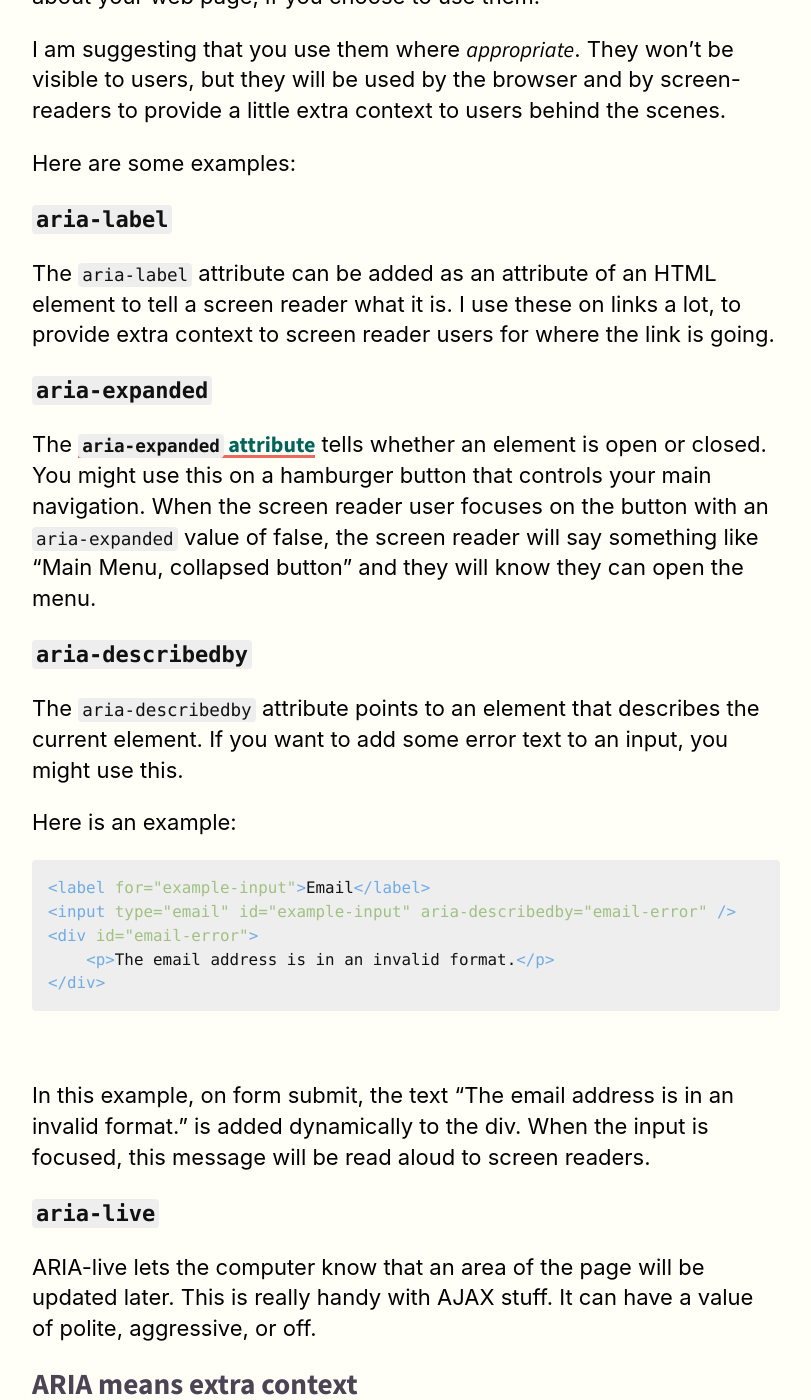
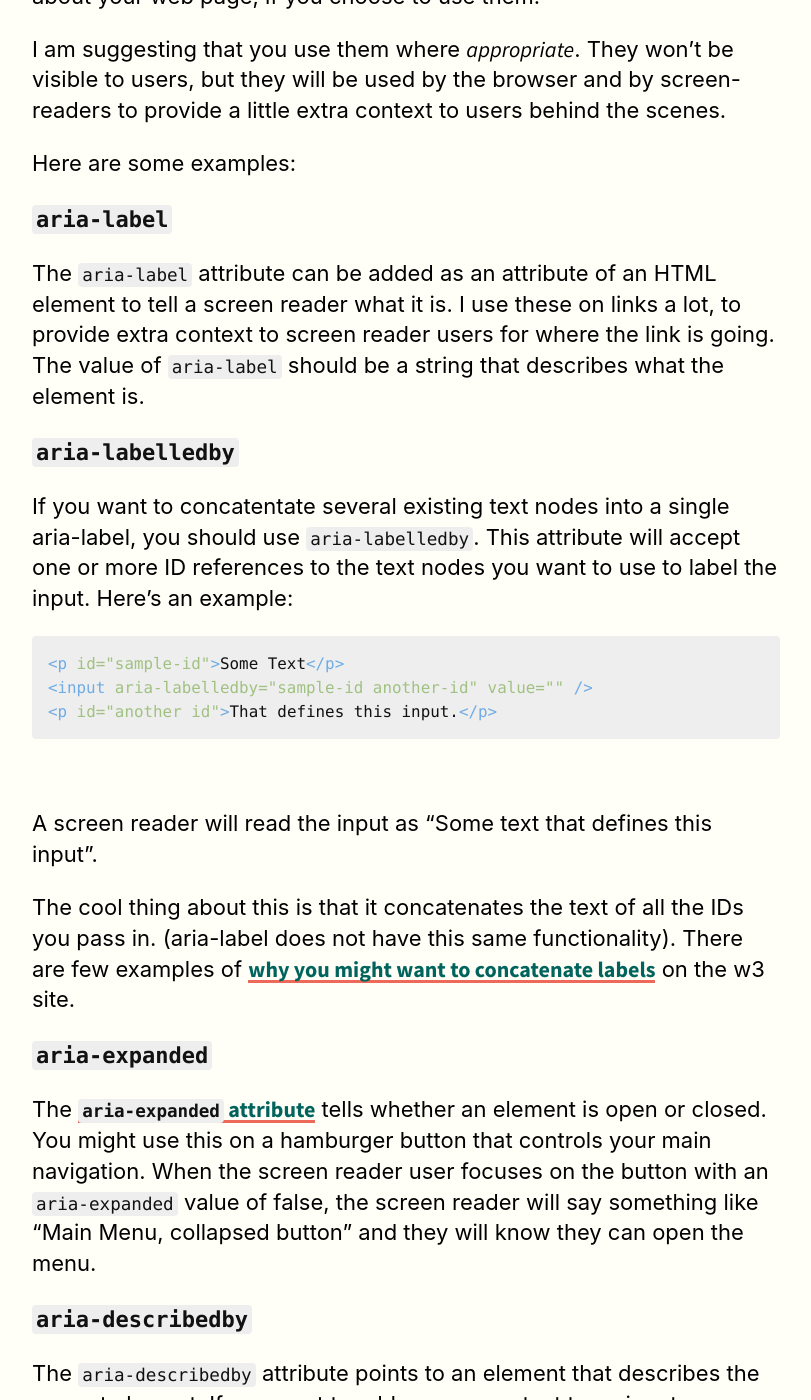
Before and after one commit to benjamingrobertson/benjamingrobertson.github.io, a Jekyll site: the page built from _posts/2018-08-06-principles-getting-started-website-accessibility.md, in a window 1280 px wide and 1400 px high, scrolled down 10420 px. Shown: the whole window, without its empty margins (32-843 px from the left). Built offline with Jekyll 4.4.1, drawn with Linux system fonts in a browser that asks for light colours; some web fonts are replaced; some of the changed text lies outside the part shown.

Commit message:
Post update.

````diff
--- a/_posts/2018-08-06-principles-getting-started-website-accessibility.md
+++ b/_posts/2018-08-06-principles-getting-started-website-accessibility.md
@@ -214,7 +214,20 @@ Here are some examples:
 
 #### `aria-label`
 
-The `aria-label` attribute can be added as an attribute of an HTML element to tell a screen reader what it is. I use these on links a lot, to provide extra context to screen reader users for where the link is going.
+The `aria-label` attribute can be added as an attribute of an HTML element to tell a screen reader what it is. I use these on links a lot, to provide extra context to screen reader users for where the link is going. The value of `aria-label` should be a string that describes what the element is.
+
+#### `aria-labelledby`
+
+If you want to concatentate several existing text nodes into a single aria-label, you should use `aria-labelledby`. This attribute will accept one or more ID references to the text nodes you want to use to label the input. Here's an example:
+
+```html
+<p id="sample-id">Some Text</p>
+<input aria-labelledby="sample-id another-id" value="" />
+<p id="another id">That defines this input.</p>
+```
+A screen reader will read the input as "Some text that defines this input".
+
+The cool thing about this is that it concatenates the text of all the IDs you pass in. (aria-label does not have this same functionality). There are few examples of [why you might want to concatenate labels](https://www.w3.org/WAI/GL/wiki/Using_aria-labelledby_to_concatenate_a_label_from_several_text_nodes#Examples) on the w3 site.
 
 #### `aria-expanded`
 
@@ -237,7 +250,7 @@ Here is an example:
 In this example, on form submit, the text "The email address is in an invalid format." is added dynamically to the div. When the input is focused, this message will be read aloud to screen readers.
 
 #### `aria-live`
-ARIA-live lets the computer know that an area of the page will be updated later. This is really handy with AJAX stuff. It can have a value of polite, aggressive, or off.
+ARIA-live lets the computer know that an area of the page will be updated later. This is really handy with AJAX stuff. It can have a value of polite, assertive, or off.
 
 ### ARIA means extra context
 
````
